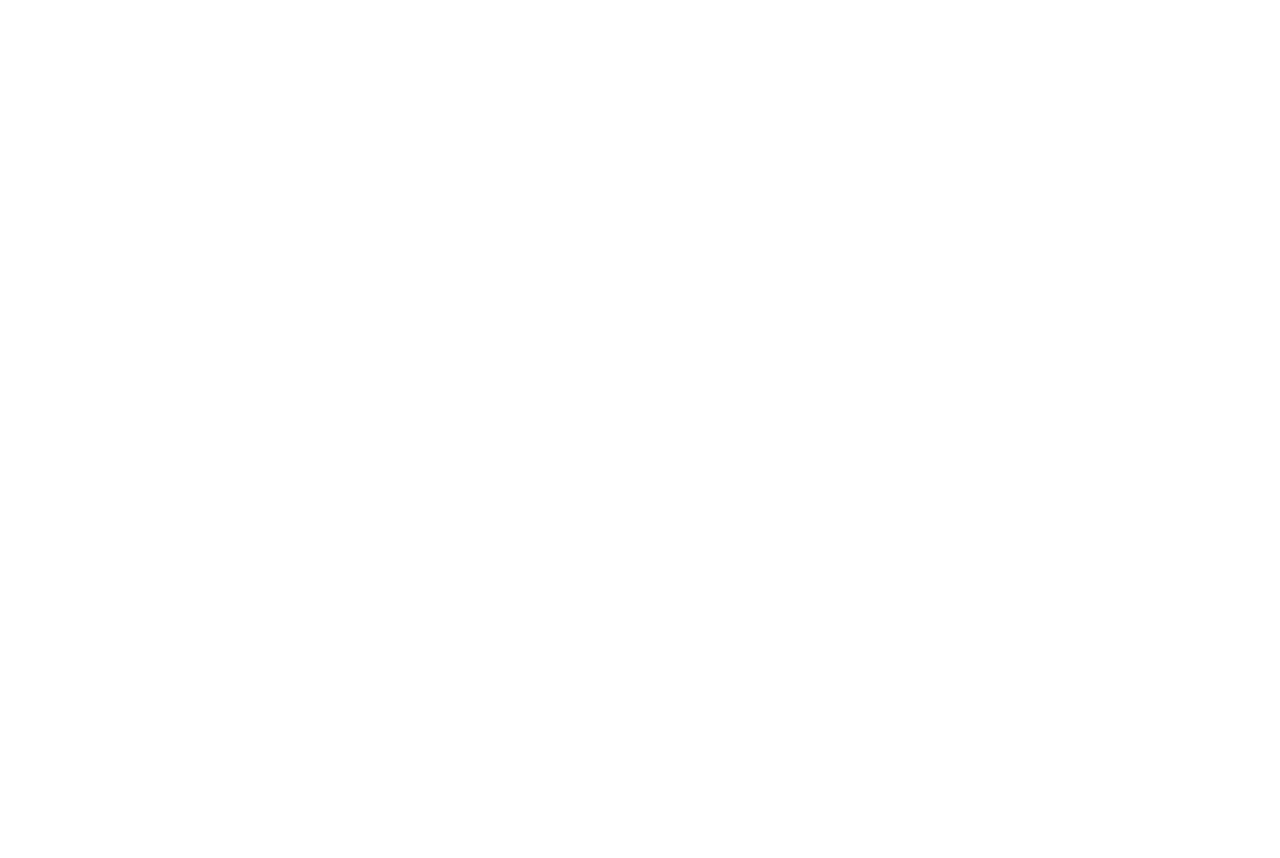
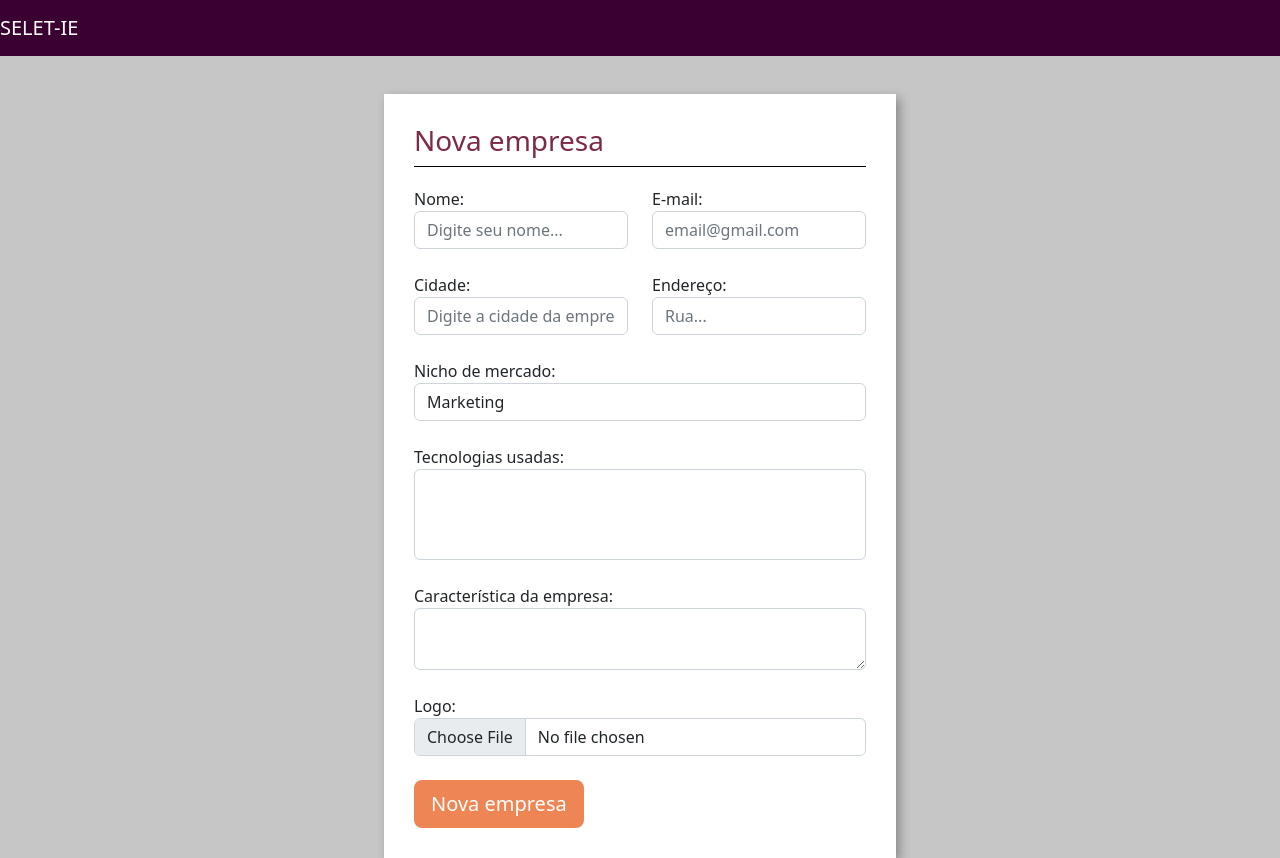
Before and after one commit to Davi-Ga/selet-ie, a Django app: page /home/nova_empresa/ in a window 1280 px wide. Before the commit the page is empty. Before the commit the page ends 800 px from the top, so only its background shows below. Run offline with Django 4.2, Linux system fonts and the light colour scheme; lists and menus that the app fills with data are empty.

Commit message:
estilização com arquivos estáticos

```diff
--- a/empresa/templates/nova_empresa.html
+++ b/empresa/templates/nova_empresa.html
@@ -0,0 +1,86 @@
+{% extends "base.html" %}
+{% load static %}
+{% block 'head' %}
+<link rel="stylesheet" href="{% static 'empresa/css/nova_empresa.css' %}">
+{% endblock  %}
+
+{% block 'body' %}
+
+    <div class="wrapper">
+        <div class="box">
+            <div class="header">
+                <h3 class="titulo">Nova empresa</h3>
+            </div>
+
+            <div class="body-box">
+                <form action="" method="" enctype="multipart/form-data">
+                    <div class="row">
+                        <div class="col-md">
+                            <label>Nome:</label>
+                            <input type="text" class="form-control" name="nome" placeholder="Digite seu nome...">
+                        </div>
+
+                        <div class="col-md">
+                            <label>E-mail:</label>
+                            <input type="email" class="form-control" name="email" placeholder="email@gmail.com">
+                        </div>
+
+                    </div>
+                    <br>
+                    <div class="row">
+                        <div class="col-md">
+                            <label>Cidade:</label>
+                            <input type="text" class="form-control" name="cidade" placeholder="Digite a cidade da empresa...">
+                        </div>
+
+                        <div class="col-md">
+                            <label>Endereço:</label>
+                            <input type="text" class="form-control" name="endereco" placeholder="Rua...">
+                        </div>
+
+                    </div>
+                    <br>
+                    <div class="row">
+                        <div class="col-md">
+                            <label>Nicho de mercado:</label>
+                            <select class="form-control" name="nicho">
+                                <option value="M">Marketing</option>
+                                <option value="N">Nutrição</option>
+                                <option value="D">Design</option>
+                            </select>
+                        </div>
+                    </div>
+                    <br>
+                    <div class="row">
+                        <div class="col-md">
+                            <label>Tecnologias usadas:</label>
+                            <select class="form-control" name="tecnologias" multiple>
+                                <option value=""></option>
+
+                            </select>
+                        </div>
+                    </div>
+                    <br>
+                    <div class="row">
+                        <div class="col-md">
+                            <label>Característica da empresa:</label>
+                            <textarea name="caracteristicas" class="form-control"></textarea>
+                        </div>
+                    </div>
+                    <br>
+                    <div class="row">
+                        <div class="col-md">
+                            <label>Logo:</label>
+                            <input type="file" class="form-control" name="logo">
+                        </div>
+                    </div>
+                    <br>
+                    <input type="submit" value="Nova empresa" class="btn btn-lg btn-orange">
+                </form>
+
+            </div>
+        </div>
+    </div>
+
+
+{% endblock%}
--- a/templates/base.html
+++ b/templates/base.html
@@ -1,9 +1,11 @@
 <!doctype html>
+{% load static %}
 <html lang="pt-BR">
   <head>
     <meta charset="utf-8">
     <meta name="viewport" content="width=device-width, initial-scale=1">
     <title>{% block 'title' %}{% endblock%}</title>
+    <link rel="stylesheet" href="{% static 'base/css/base.css' %}">
     <link href="https://cdn.jsdelivr.net/npm/bootstrap@5.2.2/dist/css/bootstrap.min.css" rel="stylesheet">
     {% block 'head' %}{% endblock%}
   </head>
--- /dev/null
+++ b/templates/static/base/css/base.css
@@ -0,0 +1,8 @@
+body{
+    background-color: #C6C6C6 !important;
+}
+
+.bg-nav{
+    background-color: #3B0032 !important;
+    padding: 10px;
+}
--- /dev/null
+++ b/templates/static/empresa/css/nova_empresa.css
@@ -0,0 +1,46 @@
+.wrapper {
+    margin-top: 3%;
+    display: flex;
+    flex-direction: row;
+    justify-content: center;
+    align-items: center;
+}
+
+.box {
+    padding: 30px;
+    width: 40vw;
+    background: #fff;
+    box-shadow: 4px 4px 10px rgba(0,0,0,.3);
+}
+
+.header{
+    border-bottom: 1px solid black;
+}
+
+.titulo{
+
+    color: #7D2948;
+}
+
+.body-box{
+    margin-top: 20px;
+}
+
+.btn-orange{
+
+    background-color: #ED8554;
+    color: white;
+}
+
+.btn-orange:hover{
+
+    background-color: #be6136;
+    color: white;
+}
+
+@media (max-width: 1000px)
+{
+    .box{
+        width: 80vw;
+    }
+}
```
Also changed, not shown: seletie/settings.py (+6 -1 lines).
